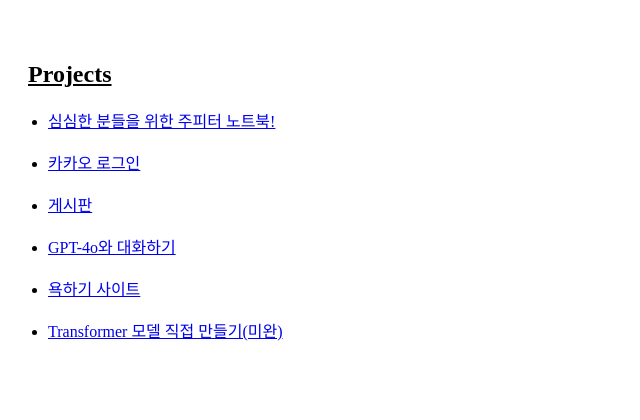
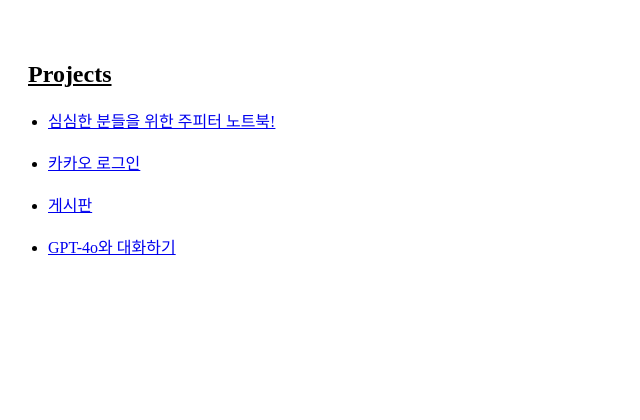
Before and after one commit to wldyd920/flask, a Flask app: page / in a window 1280 px wide. Shown: the part 1106-1526 px from the top of the page, without its empty margins (0-640 px from the left). After the commit the page ends 1361 px from the top, so only its background shows below. Run offline with Flask 3, Linux system fonts and the light colour scheme.

Commit message:
Update index.html

```diff
--- a/templates/index.html
+++ b/templates/index.html
@@ -60,8 +60,6 @@
         <li><a href='/project2/'>카카오 로그인</a></li><br>
         <li><a href='/project3/'>게시판</a></li><br>
         <li><a href='/project4/conversation/'>GPT-4o와 대화하기</a></li><br>
-        <li><a href='/project5/'>욕하기 사이트</a></li><br>
-        <li><a href='/project6/'>Transformer 모델 직접 만들기(미완)</a></li><br>
     </ul>
 </p></br></br>
 
```
